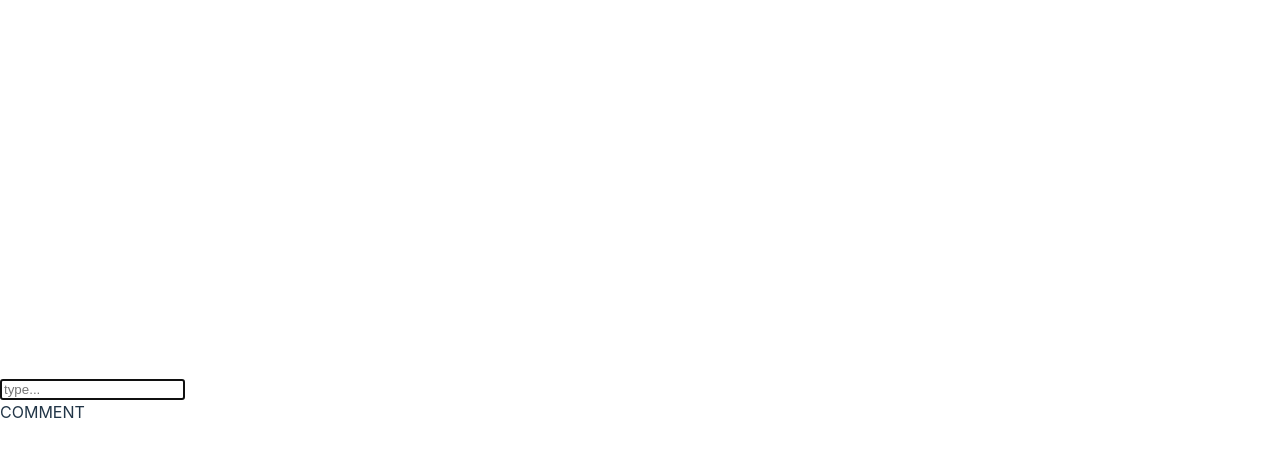
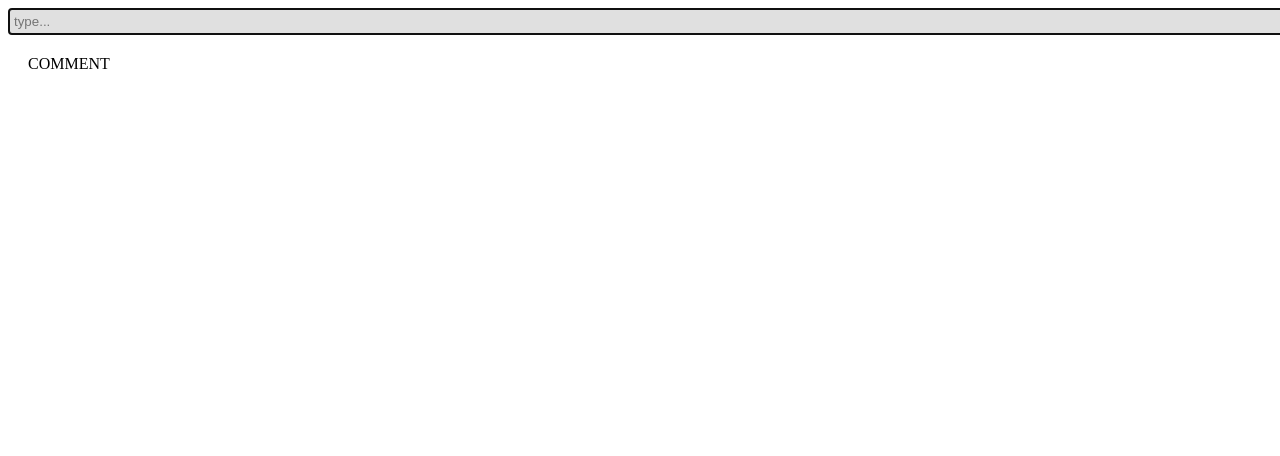
Before and after one commit to Markswell-crypto/fitness-frenzy-gym-app-project, a React (Vite) app: page / in a window 1280 px wide. Shown: the top 456 px of the page. Built offline with nearby package versions, Linux system fonts and the light colour scheme.

Commit message:
styling the comment box

```diff
--- a/src/index.css
+++ b/src/index.css
@@ -1,69 +1,46 @@
-:root {
-  font-family: Inter, system-ui, Avenir, Helvetica, Arial, sans-serif;
-  line-height: 1.5;
-  font-weight: 400;
-
-  color-scheme: light dark;
-  color: rgba(255, 255, 255, 0.87);
-  background-color: #242424;
-
-  font-synthesis: none;
-  text-rendering: optimizeLegibility;
-  -webkit-font-smoothing: antialiased;
-  -moz-osx-font-smoothing: grayscale;
-  -webkit-text-size-adjust: 100%;
+.commentContainer {
+  display: flex;
+  background-color: #f0f0f0;
+  border: 1px solid #ccc;
+  padding: 30px;
+  margin: 10px;
+  border-radius: 5px;
 }
 
-a {
-  font-weight: 500;
-  color: #646cff;
-  text-decoration: inherit;
-}
-a:hover {
-  color: #535bf2;
+.first_input {
+  background-color: #e0e0e0;
+  border: 1px solid #999;
+  padding: 5px;
+  border-radius: 3px;
+  width: 100%;
 }
 
-body {
-  margin: 0;
+.commentActions {
   display: flex;
-  place-items: center;
-  min-width: 320px;
-  min-height: 100vh;
+  margin-top: 50px;
 }
 
-h1 {
-  font-size: 3.2em;
-  line-height: 1.1;
+.replyButton {
+  background-color: #007bff;
+  color: #fff;
+  border: none;
+  border-radius: 3px;
+  padding: 5px 10px;
+  margin-right: 5px;
+  cursor: pointer;
 }
 
-button {
-  border-radius: 8px;
-  border: 1px solid transparent;
-  padding: 0.6em 1.2em;
-  font-size: 1em;
-  font-weight: 500;
-  font-family: inherit;
-  background-color: #1a1a1a;
+.replyButton {
+  background-color: #007bff;
+  color: #fff;
+  border: none;
+  border-radius: 3px;
+  padding: 5px 10px;
+  margin-right: 5px;
   cursor: pointer;
-  transition: border-color 0.25s;
-}
-button:hover {
-  border-color: #646cff;
-}
-button:focus,
-button:focus-visible {
-  outline: 4px auto -webkit-focus-ring-color;
 }
 
-@media (prefers-color-scheme: light) {
-  :root {
-    color: #213547;
-    background-color: #ffffff;
-  }
-  a:hover {
-    color: #747bff;
-  }
-  button {
-    background-color: #f9f9f9;
-  }
+.reply {
+  padding: 20px;
+  bottom: 300px;
 }
```
